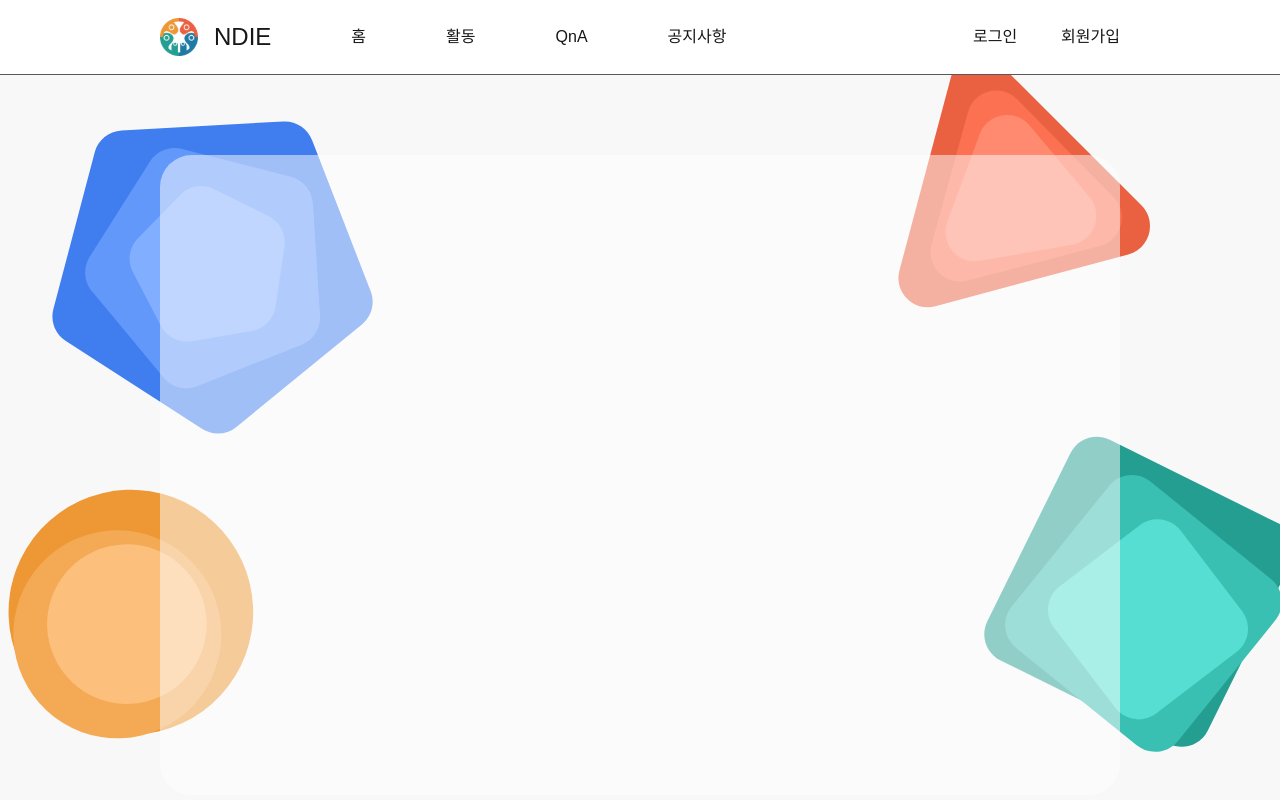
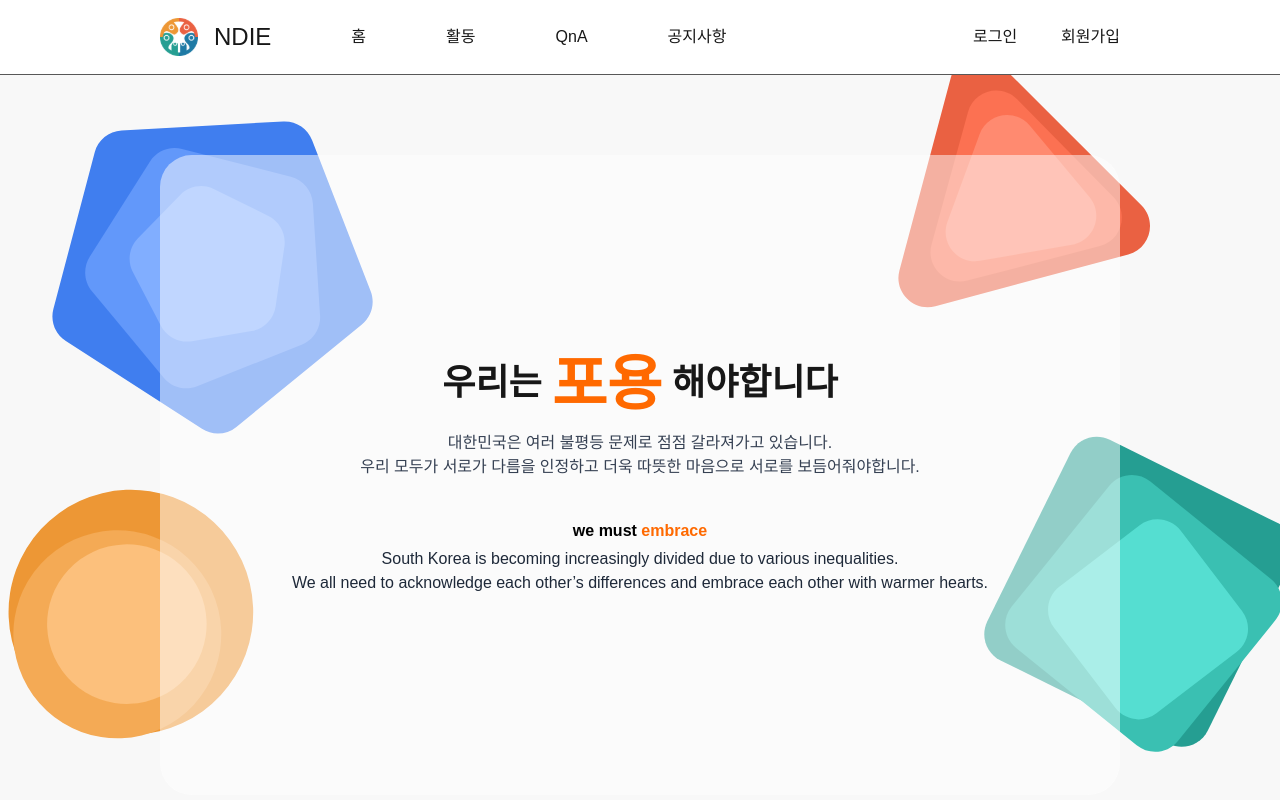
Before and after one commit to LuffyPiratesYeah/NDIE-FE, a Next.js app: page / in a window 1280 px wide. Shown: the top 800 px of the page. Built offline with nearby package versions, Linux system fonts and the light colour scheme.

Commit message:
feat :: HomeBanner 구현

```diff
--- a/src/app/page.tsx
+++ b/src/app/page.tsx
@@ -3,19 +3,18 @@ import Image from "next/image";
 import Main from "@public/images/mainback.svg"
 import ContentContainer from "@/containers/main/ContentContainer";
 import NoticeContainer from "@/containers/main/NoticeContainer";
+import HomeBanner from "@/containers/main/HomeBanner";
 
 export default function Home() {
   return (
     <div>
       <ContentContainer>
         <Image src={Main} alt={"main"} className="absolute top-[-20px] z-0"/>
-        <div className="absolute top-1/2 -translate-y-1/2 z-1 opacity-50 bg-white h-[40rem] left-[10rem] right-[10rem] rounded-4xl">
-
-        </div>
+        <HomeBanner />
       </ContentContainer>
       <NoticeContainer />
       <ContentContainer>
-
+        <h1></h1>
       </ContentContainer>
     </div>
   );
--- /dev/null
+++ b/src/containers/main/HomeBanner.tsx
@@ -0,0 +1,33 @@
+import React from "react";
+
+export default function HomeBanner() {
+  return (
+    <div className={`absolute top-1/2 -translate-y-1/2 z-1 bg-white/50 h-[40rem] left-[10rem] right-[10rem]
+                     rounded-4xl flex flex-col justify-center items-center text-center px-4 overflow-hidden`}>
+      <div className="z-10">
+        <h1 className="text-2xl sm:text-3xl md:text-4xl font-semibold mb-2">
+          우리는{" "}
+          <span className="text-orange-500 font-extrabold text-5xl sm:text-6xl align-middle">포용</span>{" "}
+          해야합니다
+        </h1>
+        <p className="text-gray-700 mt-4">
+          대한민국은 여러 불평등 문제로 점점 갈라져가고 있습니다.
+          <br />
+          우리 모두가 서로가 다름을 인정하고 더욱 따뜻한 마음으로 서로를 보듬어줘야합니다.
+        </p>
+
+        {/* English Translation */}
+        <div className="mt-10 text-sm sm:text-base text-black">
+          <p className="font-semibold">
+            we must <span className="text-orange-500 font-bold">embrace</span>
+          </p>
+          <p className="mt-1 text-gray-800">
+            South Korea is becoming increasingly divided due to various inequalities.
+            <br />
+            We all need to acknowledge each other’s differences and embrace each other with warmer hearts.
+          </p>
+        </div>
+      </div>
+    </div>
+  )
+}
```
